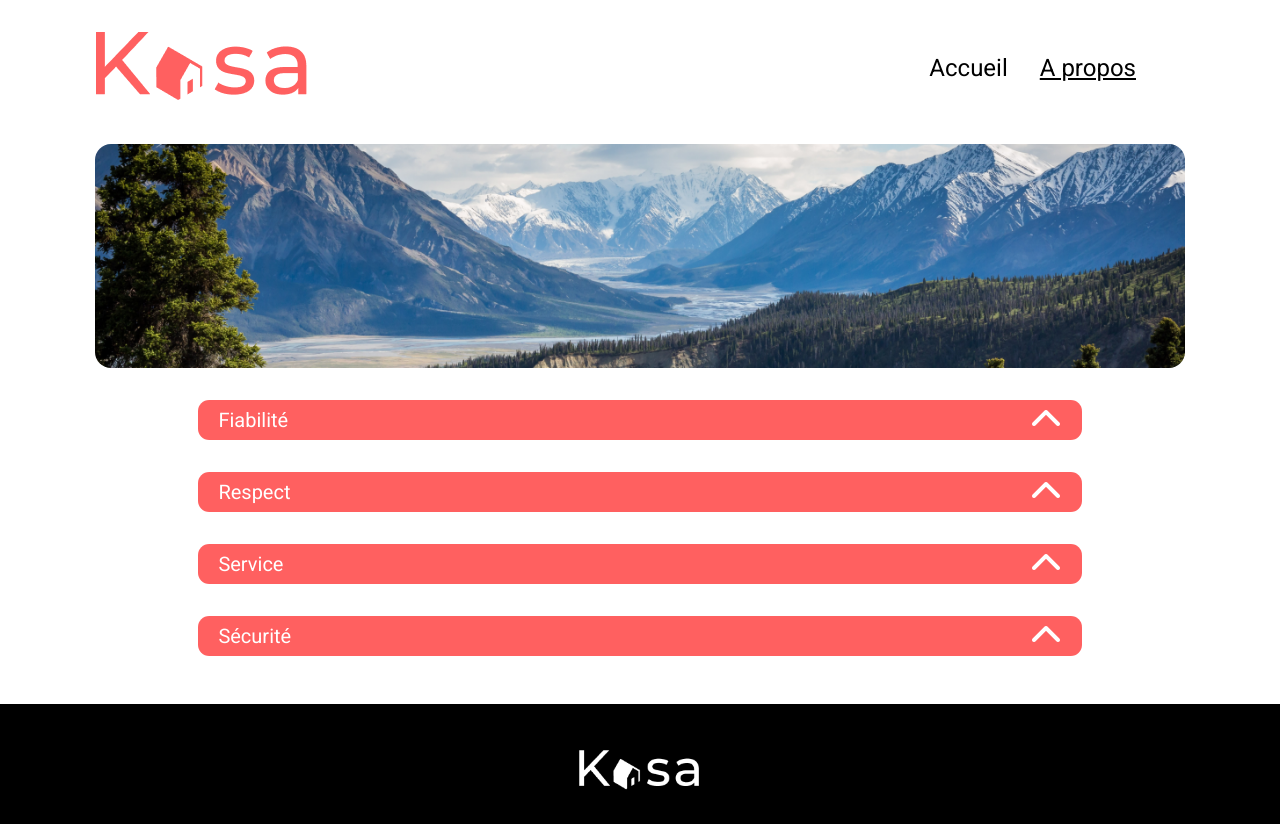
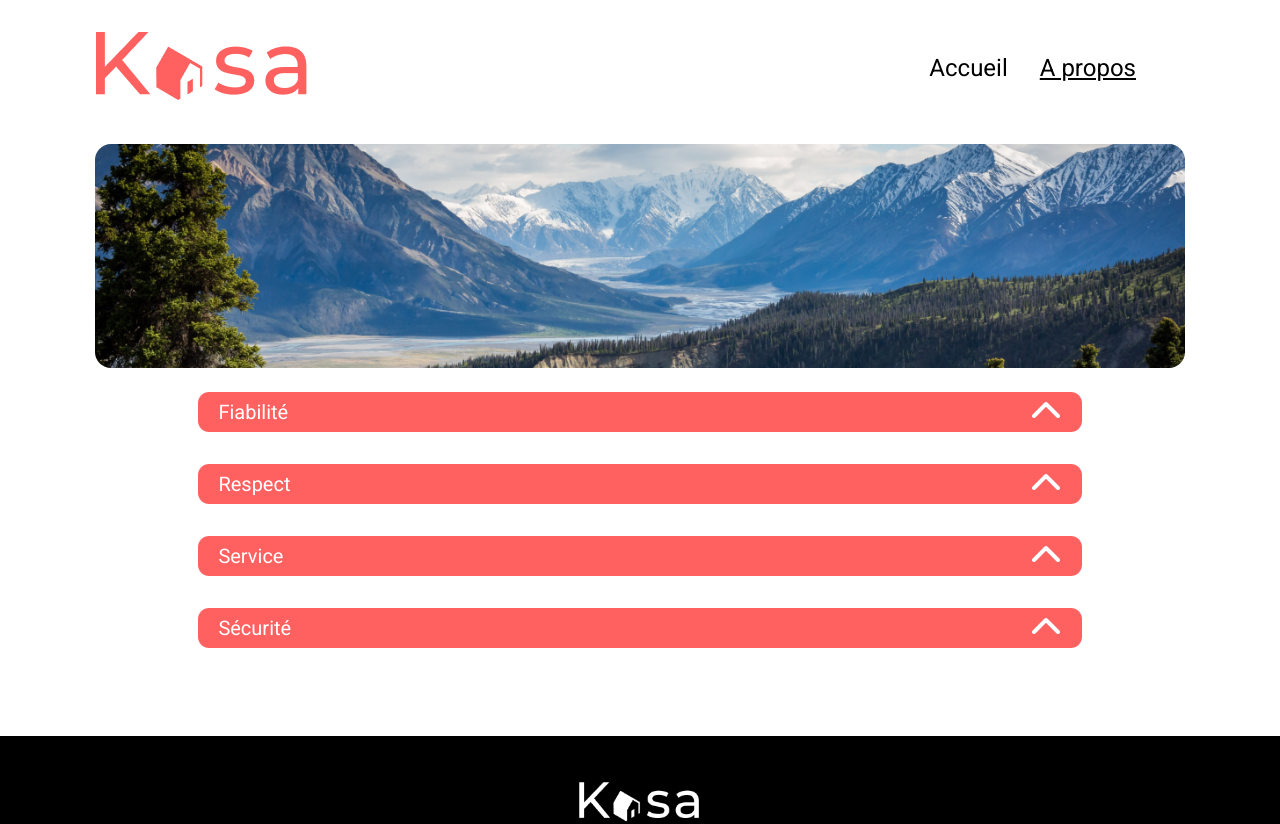
Before and after one commit to zcbe/Projet-8-Kasa, a React (Vite) app: page /about in a window 1280 px wide. Shown: the top 824 px of the page. Built offline with nearby package versions, Linux system fonts and the light colour scheme.

Commit message:
fix last modification for soutenance

```diff
--- a/src/hooks/useApartments.jsx
+++ b/src/hooks/useApartments.jsx
@@ -2,7 +2,7 @@
 import { useState, useEffect } from "react";
 
 // Importez les données de votre fichier JSON
-import db from "../../public/db.json"; // Assurez-vous de fournir le bon chemin vers votre fichier JSON
+import db from "../../public/db.json";
 
 // Hook qui permet de récupérer les données d'appartements
 export const useApartments = () => {
@@ -10,7 +10,6 @@ export const useApartments = () => {
 
   useEffect(() => {
     // Utilisation du hook useEffect pour effectuer des opérations de côté
-    // Assurez-vous d'accéder à la variable db ici pour obtenir les données
     setApartments(db); // Mettre à jour l'état 'apartments' avec les données récupérées de db
   }, []); // Le tableau vide indique que cet effet ne s'exécute qu'une seule fois après le montage initial du composant
 
--- a/src/pages/AboutPage.jsx
+++ b/src/pages/AboutPage.jsx
@@ -7,6 +7,7 @@ export class AboutPage extends Component {
   render() {
     return (
       <>
+      <div className="about__page__container">
         <div className="about__banner">
           <ImageBanner />
         </div>
@@ -16,6 +17,7 @@ export class AboutPage extends Component {
           <Collapse title="Service" content="La bienveillance fait partie des valeurs fondatrices de Kasa. Tout comportement discriminatoire ou de pertubation du voisinage entraînera une exclusion de notre plateforme." />
           <Collapse title="Sécurité" content="La sécurité est la priorité de Kasa. Aussi bien pour nos hôtes que pour les voyageurs, chaque logement correspond aux critères de sécurité établis par nos services. En laissant une note aussi bien à l'hôte qu'au locataire, cela permet à nos équipes de vérifier que les standards sont bien respectés. Nous organisons également des ateliers sur la sécurité domestique pour nos hôtes." />
         </div>
+        </div>
       </>
     );
   }
--- a/src/pages/ErrorPageNotFound.jsx
+++ b/src/pages/ErrorPageNotFound.jsx
@@ -8,6 +8,7 @@ import { Link } from "react-router-dom";
 function ErrorPageNotFound() {
   return (
     <>
+    <div className="error-page-container">
       <Navbar />
       <Main>
         <div className="error-page">
@@ -17,6 +18,7 @@ function ErrorPageNotFound() {
         </div>
       </Main>
       <Footer />
+      </div>
     </>
   );
 }
--- a/src/scss/AboutPage.scss
+++ b/src/scss/AboutPage.scss
@@ -1,7 +1,24 @@
+.about__page__container {
+  display: grid;
+  grid-template-rows: auto 1fr auto; /* La première et la dernière ligne sont de hauteur automatique, la ligne du milieu remplit tout l'espace restant */
+  min-height: 75vh;
+  overflow: hidden;
+  align-items: start;
+  margin: 0;
+  padding:0;
+  @media screen and (width <=768px) {
+    min-height: 82vh;
+  }
+}
 .about__banner {
   height: 15rem;
+  margin-bottom: 1rem;
   @media screen and (width <=768px) {
     height: 7rem;
+  }
+  .about__container{
+    padding: 1rem;
+    margin-bottom: auto;
   }
   .image__banner {
     height: 10rem;
--- a/src/scss/ErrorPageNotFound.scss
+++ b/src/scss/ErrorPageNotFound.scss
@@ -1,9 +1,18 @@
 @use "../scss/variables.scss" as *;
+
+
+.error-page-container {
+  display: grid;
+  grid-template-rows: auto 1fr auto; /* La première et la dernière ligne sont de hauteur automatique, la ligne du milieu remplit tout l'espace restant */
+  min-height: 100vh;
+  overflow: hidden;
+}
 
 .error-page {
   color: $color-primary;
   text-align: center;
   padding-bottom: 8em;
+
 
   h1 {
     font-size: 20rem;
```
